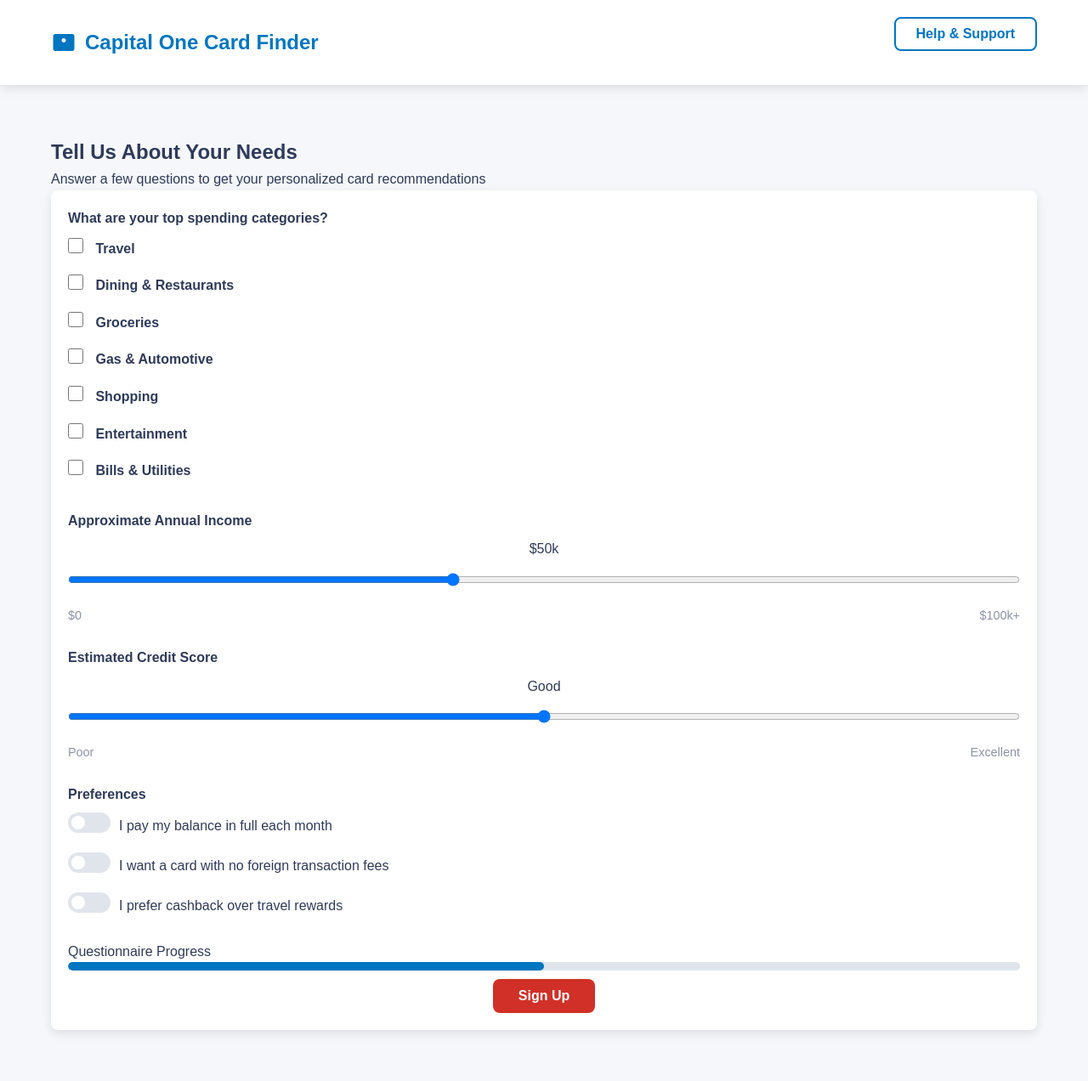
After one commit to BootyChu/HackKnight-, a Flask app: page /questionnaire in a window 1280 px wide. The commit adds this page. Shown: the whole page at 85% size. Run offline with Flask 3, Linux system fonts and the light colour scheme.

Commit message:
sign up pages ate

```diff
--- a/capital_one_recommender/app/routes/main.py
+++ b/capital_one_recommender/app/routes/main.py
@@ -63,6 +63,7 @@
 def home():
     return render_template('index.html')
 
+
 @main.route('/questionnaire')
 def questionnaire():
     return render_template('questionnaire.html')
@@ -94,3 +95,21 @@
 @main.route('/dashboard')
 def dashboard():
     return render_template('dashboard.html')
+
+@main.route('/congrats')
+def congrats():
+    return render_template('congrats.html')
+
+
+
+from flask import Flask
+from app.routes.main import main  # Import main blueprint
+from app.routes.auth import auth  # Import auth blueprint
+
+def create_app():
+    app = Flask(__name__)
+
+    app.register_blueprint(main, url_prefix="/")  # ✅ Register `main` blueprint
+    app.register_blueprint(auth, url_prefix="/auth")  # ✅ Register `auth` blueprint
+
+    return app
--- a/capital_one_recommender/app/static/css/styles.css
+++ b/capital_one_recommender/app/static/css/styles.css
@@ -68,16 +68,19 @@
   .btn {
     background: var(--primary);
     color: white;
-    border: none;
-    padding: 12px 24px;
+    border: 2px solid var(--primary); /* Match border style */
+    padding: 10px 20px; /* Match btn-secondary padding */
     border-radius: var(--radius);
     font-weight: 600;
+    font-size: 1rem; /* Ensure same font size */
     cursor: pointer;
     transition: all 0.3s ease;
     display: inline-flex;
     align-items: center;
     justify-content: center;
     text-decoration: none;
+    height: 40px; /* Ensure consistent height */
+    min-width: 120px; /* Ensure consistent width */
   }
 
   .btn:hover {
--- a/capital_one_recommender/app/static/js/accessibility.js
+++ b/capital_one_recommender/app/static/js/accessibility.js
@@ -170,3 +170,9 @@
         });
     }
 });
+
+
+//  // Automatically redirect after 0.7 seconds
+//  setTimeout(() => {
+//     window.location.href = "{{ url_for('main.results') }}";
+// }, 700);
--- /dev/null
+++ b/capital_one_recommender/app/templates/questionnaire.html
@@ -0,0 +1,133 @@
+<!DOCTYPE html>
+<html lang="en">
+<head>
+    <meta charset="UTF-8">
+    <meta name="viewport" content="width=device-width, initial-scale=1.0">
+    <title>Capital One Card Finder | Sign Up</title>
+    <link rel="stylesheet" href="{{ url_for('static', filename='css/styles.css') }}">
+</head>
+<body>
+
+    <!-- Header -->
+  <header>
+    <div class="container header-container">
+      <!-- Logo -->
+      <a href="{{ url_for('main.home') }}" class="logo">
+        <svg width="30" height="30" viewBox="0 0 24 24" fill="none" xmlns="http://www.w3.org/2000/svg">
+          <path d="M20 4H4C2.9 4 2.01 4.9 2.01 6L2 18C2 19.1 2.9 20 4 20H20C21.1 20 22 19.1 22 18V6C22 4.9 21.1 4 20 4Z" fill="#0076C0"/>
+          <path d="M12 12C13.1046 12 14 11.1046 14 10C14 8.89543 13.1046 8 12 8C10.8954 8 10 8.89543 10 10C10 11.1046 10.8954 12 12 12Z" fill="white"/>
+        </svg>
+        Capital One Card Finder
+      </a>
+
+
+      <!-- Buttons (Sign In & Help Support) -->
+      <div class="accessibility-controls">
+        <button class="btn btn-secondary">Help & Support</button>
+
+      </div>
+    </div>
+
+  </header>
+
+  <!-- Questionnaire Section -->
+  <section class="questionnaire" id="questionnaire">
+    <div class="container">
+      <h2 class="text-center">Tell Us About Your Needs</h2>
+      <p class="text-center">Answer a few questions to get your personalized card recommendations</p>
+
+      <div class="questionnaire-container">
+        <div class="form-section">
+          <form id="card-finder-form">
+            <div class="form-group">
+                <label>What are your top spending categories?</label>
+                <div class="checkbox-group">
+                  <label><input type="checkbox" name="spending_categories" value="travel"> Travel</label>
+                  <label><input type="checkbox" name="spending_categories" value="dining"> Dining & Restaurants</label>
+                  <label><input type="checkbox" name="spending_categories" value="groceries"> Groceries</label>
+                  <label><input type="checkbox" name="spending_categories" value="gas"> Gas & Automotive</label>
+                  <label><input type="checkbox" name="spending_categories" value="shopping"> Shopping</label>
+                  <label><input type="checkbox" name="spending_categories" value="entertainment"> Entertainment</label>
+                  <label><input type="checkbox" name="spending_categories" value="utilities"> Bills & Utilities</label>
+                </div>
+              </div>
+
+
+              <div class="form-group">
+                <label for="income-range">Approximate Annual Income</label>
+                <div class="slider-container">
+                  <center><span class="slider-value" id="income-value">$50k</span></center> <!-- Floats above thumb -->
+                    <input type="range" id="income-range" min="0" max="5" step="1" value="2" oninput="updateSlider('income-range', 'income-value')">
+
+                    <div class="slider-labels">
+                        <span>$0</span>
+                        <span>$100k+</span>
+                    </div>
+                </div>
+            </div>
+
+            <div class="form-group">
+                <label for="credit-score">Estimated Credit Score</label>
+                <div class="slider-container">
+                    <center><span class="slider-value" id="credit-value">Good</span></center><!-- Floats above thumb -->
+                    <input type="range" id="credit-score" min="0" max="4" step="1" value="2" oninput="updateSlider('credit-score', 'credit-value')">
+                    <div class="slider-labels">
+                        <span>Poor</span>
+                        <span>Excellent</span>
+                    </div>
+                </div>
+            </div>
+
+
+
+
+            <div class="form-group">
+              <label>Preferences</label>
+              <div class="toggle-group">
+                <label class="toggle">
+                  <input type="checkbox" id="full-balance">
+                  <span class="toggle-slider"></span>
+                </label>
+                <span>I pay my balance in full each month</span>
+              </div>
+
+              <div class="toggle-group">
+                <label class="toggle">
+                  <input type="checkbox" id="no-foreign-fees">
+                  <span class="toggle-slider"></span>
+                </label>
+                <span>I want a card with no foreign transaction fees</span>
+              </div>
+
+              <div class="toggle-group">
+                <label class="toggle">
+                  <input type="checkbox" id="prefer-cashback">
+                  <span class="toggle-slider"></span>
+                </label>
+                <span>I prefer cashback over travel rewards</span>
+              </div>
+            </div>
+
+            <div class="progress-container">
+                <label>Questionnaire Progress</label>
+                <div class="progress-bar">
+                  <div class="progress-fill" id="progress-fill"></div>
+                </div>
+
+            </div>
+            <center>
+                <button type="submit" class="btn btn-accent" formaction="{{ url_for('main.congrats') }}">
+                    Sign Up
+                </button>
+            </center>
+
+
+          </form>
+        </div>
+
+
+
+    <script src="{{ url_for('static', filename='js/accessibility.js') }}"></script>
+
+</body>
+</html>
```
Also changed, not shown: capital_one_recommender/app/templates/accessibility.html (+12 -9 lines), capital_one_recommender/app/templates/comparison.html (+12 -10 lines), capital_one_recommender/app/templates/congrats.html (added, +79 -0 lines), capital_one_recommender/app/templates/education.html (+12 -9 lines), capital_one_recommender/app/templates/feedback.html (+12 -9 lines), capital_one_recommender/app/templates/index.html (+5 -4 lines), capital_one_recommender/app/templates/register.html (+97 -1 lines), capital_one_recommender/app/templates/results.html (+8 -7 lines).
